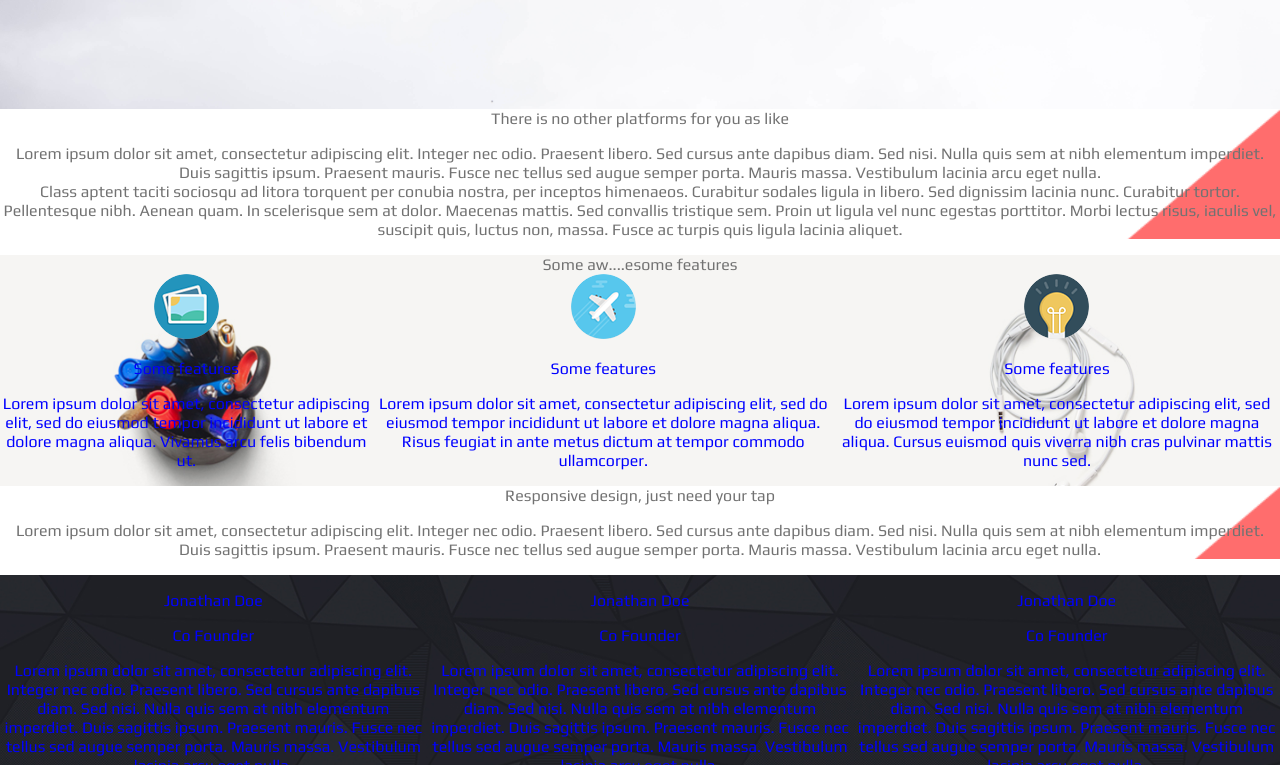
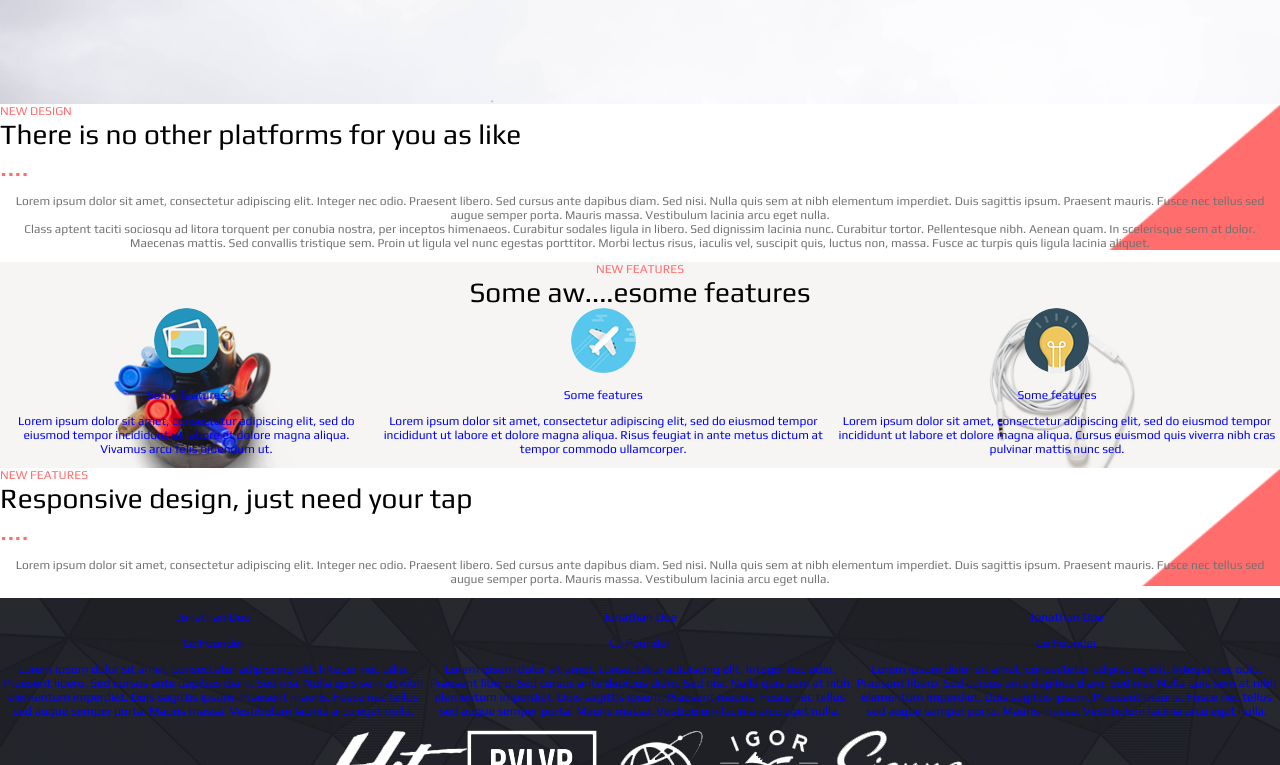
Before and after one commit to morkeltry/startex, a React (Create React App) app: page / in a window 1280 px wide. Shown: the part 855-1620 px from the top of the page. Built offline with nearby package versions, Linux system fonts and the light colour scheme; the HTML template or start-up script is replaced by a standard one.

Commit message:
H2Like comp uses passed-down style align

```diff
--- a/src/App.css
+++ b/src/App.css
@@ -1,6 +1,7 @@
 body {
   color : #727272;
   font-family: 'Play', sans-serif;
+  font-size : 1.5vh;
 }
 
 .section1 {
--- a/src/App.js
+++ b/src/App.js
@@ -35,7 +35,7 @@ class App extends Component {
         </section>
 
         <section className="bg-pink-triangle">
-          <H2Like style={{align:'left', pinkBefore:'NEW FEATURES', pinkAfter:'....'}}
+          <H2Like style={{align:'left', pinkBefore:'NEW DESIGN', pinkAfter:'....'}}
             content= {<div>There is no other platforms for you as like</div>}
           />
           <p>
--- a/src/components/H2Like.js
+++ b/src/components/H2Like.js
@@ -1,9 +1,15 @@
 import React, { Component, } from 'react';
+import './styles/h2-like.css'
 
 class H2Like extends Component {
   render() {
     return (
-      <div>{this.props.content}</div>
+      <div style={{textAlign : this.props.style.align}}>
+        <div className="h2-like-pinks h2-like-small" >{this.props.style.pinkBefore}
+        </div>
+          <span className="h2-like-main-color h2-like-big">{this.props.content} </span>
+          <span className="h2-like-pinks h2-like-big">{this.props.style.pinkAfter} </span>
+      </div>
     )
   }
 }
--- /dev/null
+++ b/src/components/styles/h2-like.css
@@ -0,0 +1,19 @@
+.red {
+  color : red;
+}
+
+.h2-like-pinks {
+  color : #FF6D6D;
+}
+
+.h2-like-main-color {
+  color : black;
+}
+
+.h2-like-small {
+  font-size : 1.5vh;
+}
+
+.h2-like-big {
+  font-size : 3.5vh;
+}
```
